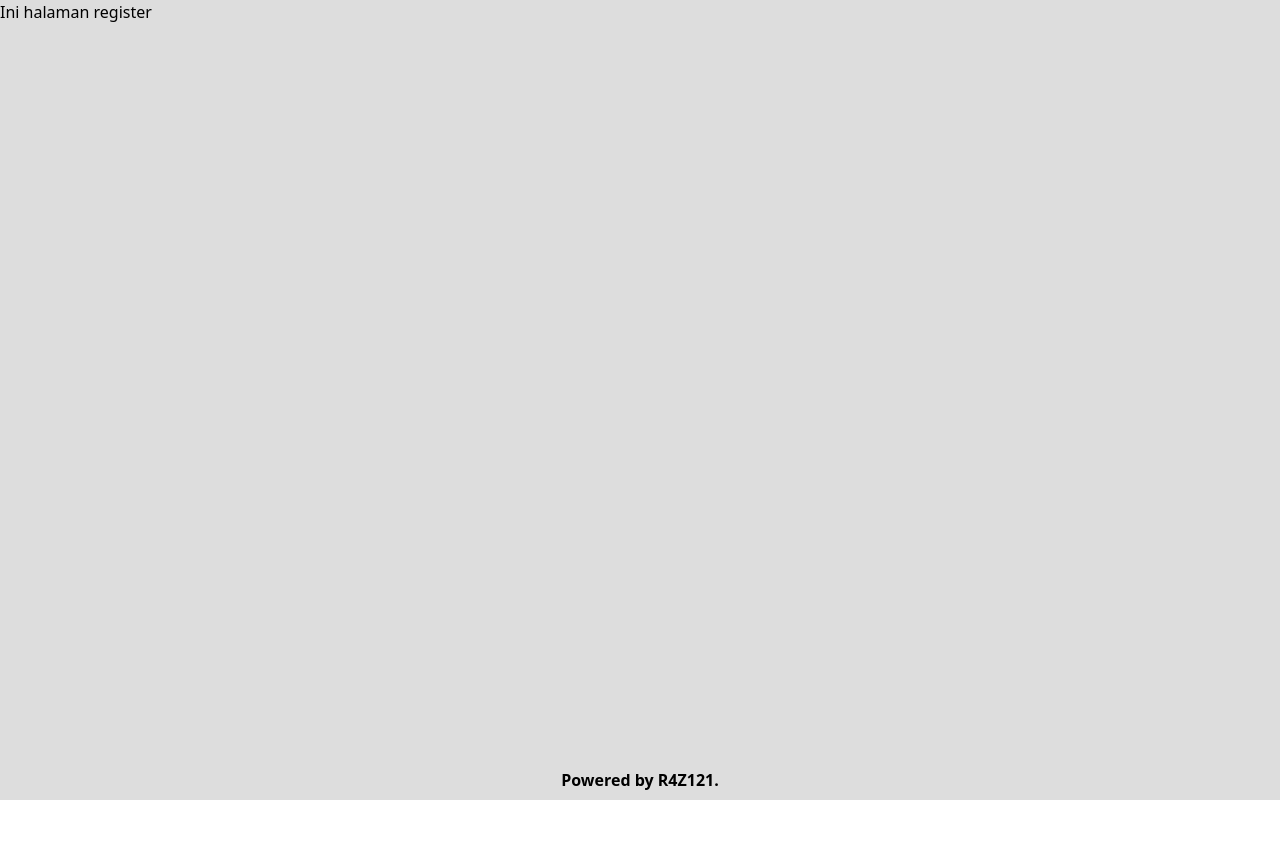
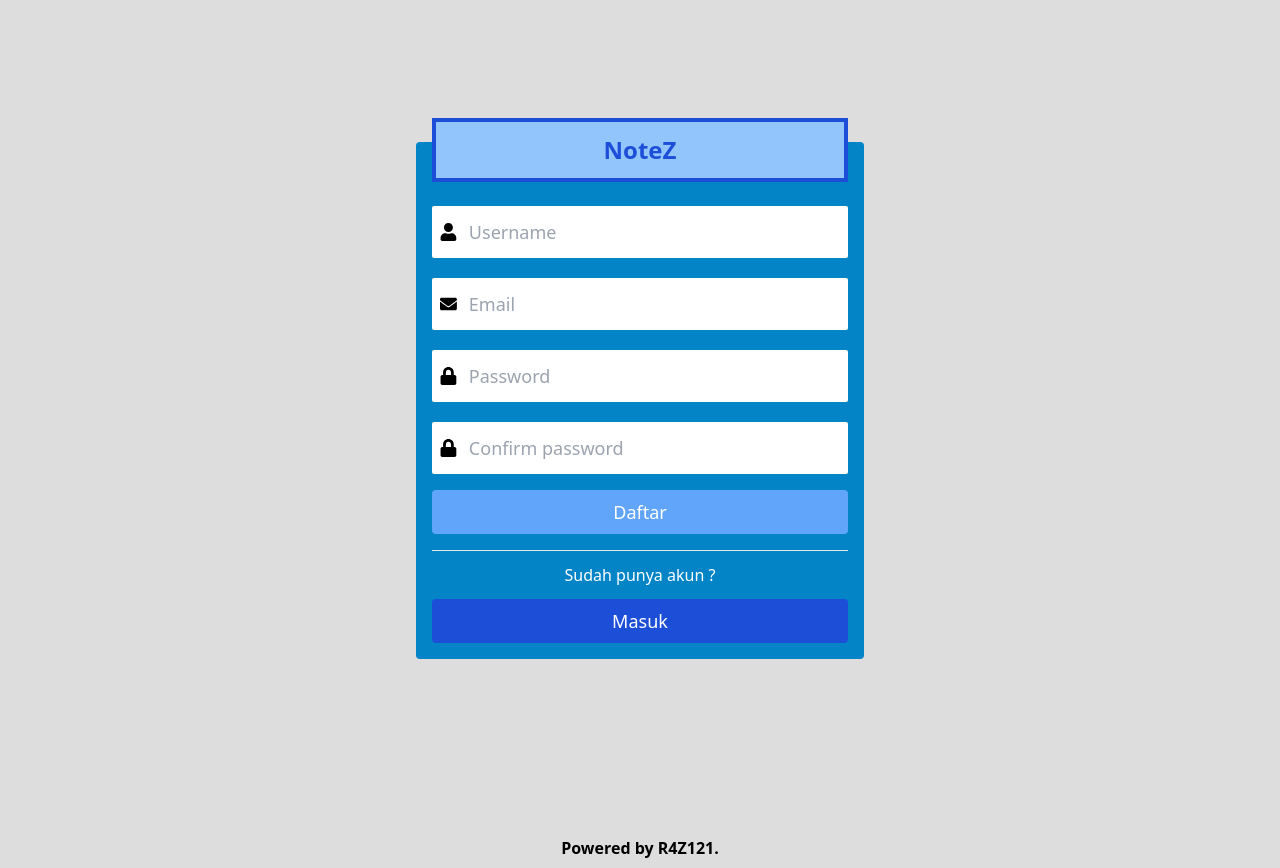
Before and after one commit to R4Z121/NoteZ, a React (Vite) app: page /register in a window 1280 px wide. Before the commit the page ends 800 px from the top, so only its background shows below. Built offline with nearby package versions, Linux system fonts and the light colour scheme.

Commit message:
Finished register feature

```diff
--- a/src/App.jsx
+++ b/src/App.jsx
@@ -1,4 +1,4 @@
-import React, { createContext, useEffect, useState } from "react";
+import React, { createContext, useState } from "react";
 import Login from "./pages/Login";
 import Register from "./pages/Register";
 import Home from "./pages/Home";
--- a/src/pages/Login.jsx
+++ b/src/pages/Login.jsx
@@ -1,5 +1,4 @@
-import { FaUser } from "react-icons/fa";
-import { FaLock } from "react-icons/fa";
+import { FaEnvelope, FaLock } from "react-icons/fa";
 import ButtonForm from "../components/modal/modal-form/ButtonForm";
 import { Link } from "react-router-dom";
 import { useContext, useState } from "react";
@@ -68,17 +67,17 @@ export default function Login () {
         <div id="form-input" className="flex flex-col gap-5">
           <div id="email-input" className="">
             <div className={`flex items-center gap-2 bg-white p-2 text-black rounded-sm text-sm sm:text-lg ${emailInvalid ? "border-4 border-red-600" : ""}`}>
-              <FaUser />
+              <FaEnvelope />
               <input type="email" id="email" className="p-1 w-full outline-none border-none bg-transparent" placeholder="Email" value={email} onChange={onEmailInput} required />
             </div>
-            {emailInvalid ? (<p className="text-red-600 font-bold">Invalid email</p>) : (<></>)}
+            {emailInvalid ? (<p className="text-red-600 font-bold">Email tidak valid</p>) : (<></>)}
           </div>
           <div id="password-input">
             <div className={`flex items-center gap-2 bg-white p-2 text-black rounded-sm text-sm sm:text-lg ${passwordInvalid ? "border-4 border-red-600" : ""}`}>
               <FaLock />
               <input type="password" id="password" className="p-1 w-full outline-none border-none bg-transparent" placeholder="Password" value={password} onChange={onPasswordInput} required />
             </div>
-            {passwordInvalid ? (<p className="text-red-600 font-bold">Password must have atleast 6 characters length</p>) : (<></>)}
+            {passwordInvalid ? (<p className="text-red-600 font-bold">Password harus memiliki paling sedikit 6 karakter !</p>) : (<></>)}
           </div>
         </div>
         <ButtonForm content="Masuk" type="button" actionHandler={onLogin} customClass="w-full bg-blue-400 text-sm sm:text-lg hover:bg-blue-500" />
--- a/src/pages/Register.jsx
+++ b/src/pages/Register.jsx
@@ -1,3 +1,118 @@
+import { FaUser, FaLock, FaEnvelope } from "react-icons/fa";
+import ButtonForm from "../components/modal/modal-form/ButtonForm";
+import { Link, useNavigate } from "react-router-dom";
+import { useState } from "react";
+import { register } from "../utils/dataSource";
+
 export default function Register () {
-  return <h1>Ini halaman register</h1>
+  const [username, setUsername] = useState("");
+  const [email, setEmail] = useState("");
+  const [password, setPassword] = useState("");
+  const [confirmPassword, setConfirmPassword] = useState("");
+  const [emailInvalid, setEmailInvalid] = useState(false);
+  const [passwordInvalid, setPasswordInvalid] = useState(false);
+  const [passwordConfirmationInvalid, setPasswordConfirmationInvalid] = useState(false);
+  const [registerFailedMessage, setRegisterFailedMessage] = useState("");
+
+  const navigate = useNavigate();
+
+  const onUsernameInput = e => {
+    setUsername(e.target.value);
+  }
+
+  const onEmailInput = e => {
+    setEmail(e.target.value);
+    setEmailInvalid(false);
+  }
+
+  const onPasswordInput = e => {
+    setPassword(e.target.value);
+    setPasswordInvalid(false);
+  }
+
+  const onConfirmPasswordInput = e => {
+    setConfirmPassword(e.target.value);
+    setPasswordConfirmationInvalid(false);
+  }
+
+  //handle register
+  const onRegister = async () => {
+    if(validateInput(email,password, confirmPassword)) {
+      const {error, message} = await register({name: username, email, password});
+      if(!error) {
+        navigate("/login");
+      } else {
+        setRegisterFailedMessage(message);
+      }
+    }
+  }
+
+  //validate email and password handler
+  const validateInput = (email, password, confirmPassword) => {
+    if (/^\w+([\.-]?\w+)*@\w+([\.-]?\w+)*(\.\w{2,3})+$/.test(email)) {
+      if (password.length >= 6) {
+        if(password === confirmPassword) {
+          return true;
+        } else {
+          setPasswordConfirmationInvalid(true);
+          return false;
+        }
+      } else {
+        setPasswordInvalid(true);
+        return false;
+      }
+    }
+    setEmailInvalid(true);
+    return false;
+  }
+
+  return (
+    <div className="p-3 w-full min-h-screen flex justify-center items-center">
+      <form className="w-full max-w-md flex flex-col gap-4 p-4 bg-app-blue text-white rounded">
+        <div id="form-header" className="w-full self-center relative -top-10 bg-blue-300 p-3 flex justify-center items-center font-bold text-lg sm:text-2xl border-4 border-blue-700 -mb-8">
+          <h1 className="text-blue-700">NoteZ</h1>
+        </div>
+        {registerFailedMessage ? (
+          <div className="w-full flex justify-center p-2">
+            <p className="text-red-600 font-bold">{registerFailedMessage} !</p>
+          </div>
+        ) : (<></>)}
+        <div id="form-input" className="flex flex-col gap-5">
+          <div id="username-input">
+            <div className={`flex items-center gap-2 bg-white p-2 text-black rounded-sm text-sm sm:text-lg`}>
+              <FaUser />
+              <input type="text" id="username" className="p-1 w-full outline-none border-none bg-transparent" placeholder="Username" value={username} onChange={onUsernameInput} required />
+            </div>
+          </div>
+          <div id="email-input">
+            <div className={`flex items-center gap-2 bg-white p-2 text-black rounded-sm text-sm sm:text-lg ${emailInvalid ? "border-4 border-red-600" : ""}`}>
+              <FaEnvelope />
+              <input type="email" id="email" className="p-1 w-full outline-none border-none bg-transparent" placeholder="Email" value={email} onChange={onEmailInput} required />
+            </div>
+            {emailInvalid ? (<p className="text-red-600 font-bold">Email tidak valid</p>) : (<></>)}
+          </div>
+          <div id="password-input">
+            <div className={`flex items-center gap-2 bg-white p-2 text-black rounded-sm text-sm sm:text-lg ${passwordInvalid ? "border-4 border-red-600" : ""}`}>
+              <FaLock />
+              <input type="password" id="password" className="p-1 w-full outline-none border-none bg-transparent" placeholder="Password" value={password} onChange={onPasswordInput} required />
+            </div>
+            {passwordInvalid ? (<p className="text-red-600 font-bold">Password harus memiliki paling sedikit 6 karakter</p>) : (<></>)}
+          </div>
+          <div id="confirm-password-input">
+            <div className={`flex items-center gap-2 bg-white p-2 text-black rounded-sm text-sm sm:text-lg ${passwordConfirmationInvalid ? "border-4 border-red-600" : ""}`}>
+              <FaLock />
+              <input type="password" id="confirm-password" className="p-1 w-full outline-none border-none bg-transparent" placeholder="Confirm password" value={confirmPassword} onChange={onConfirmPasswordInput} required />
+            </div>
+            {passwordConfirmationInvalid ? (<p className="text-red-600 font-bold">Konfirmasi password tidak cocok !</p>) : (<></>)}
+          </div>
+        </div>
+        <ButtonForm content="Daftar" type="button" actionHandler={onRegister} customClass="w-full bg-blue-400 text-sm sm:text-lg hover:bg-blue-500" />
+        <div className="flex flex-col gap-3 text-center">
+          <hr />
+          <p>Sudah punya akun ?</p>
+          <Link to="/login" className="p-2 text-white outline-0 border-none rounded hover:cursor-pointer w-full bg-blue-700 text-sm sm:text-lg hover:bg-blue-600">Masuk</Link>
+        </div>
+      </form>
+    </div>
+  )
 }
--- a/src/utils/dataSource.js
+++ b/src/utils/dataSource.js
@@ -48,11 +48,10 @@ async function register({ name, email, password }) {
   const responseJson = await response.json();
 
   if (responseJson.status !== 'success') {
-    alert(responseJson.message);
-    return { error: true };
+    return { error: true, message: responseJson.message };
   }
 
-  return { error: false };
+  return { error: false, message: responseJson.message };
 }
 
 async function getUserLogged() {
```
